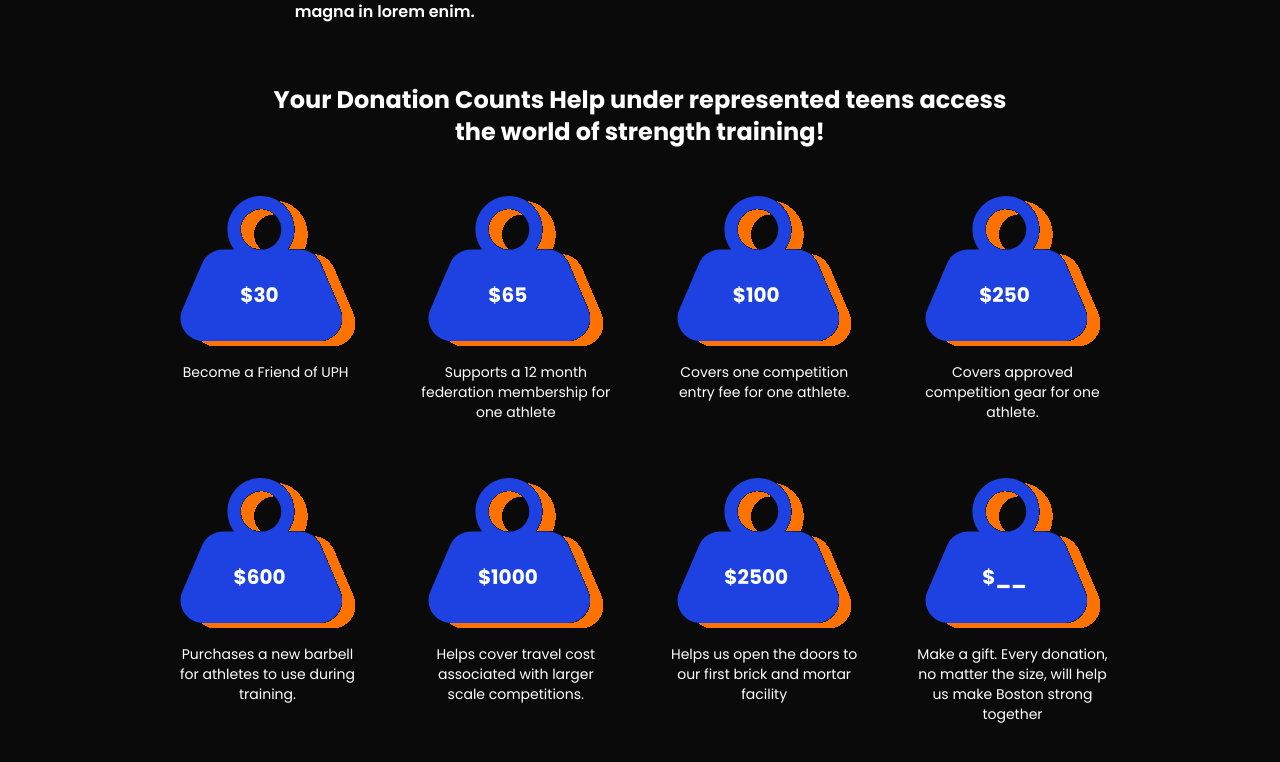
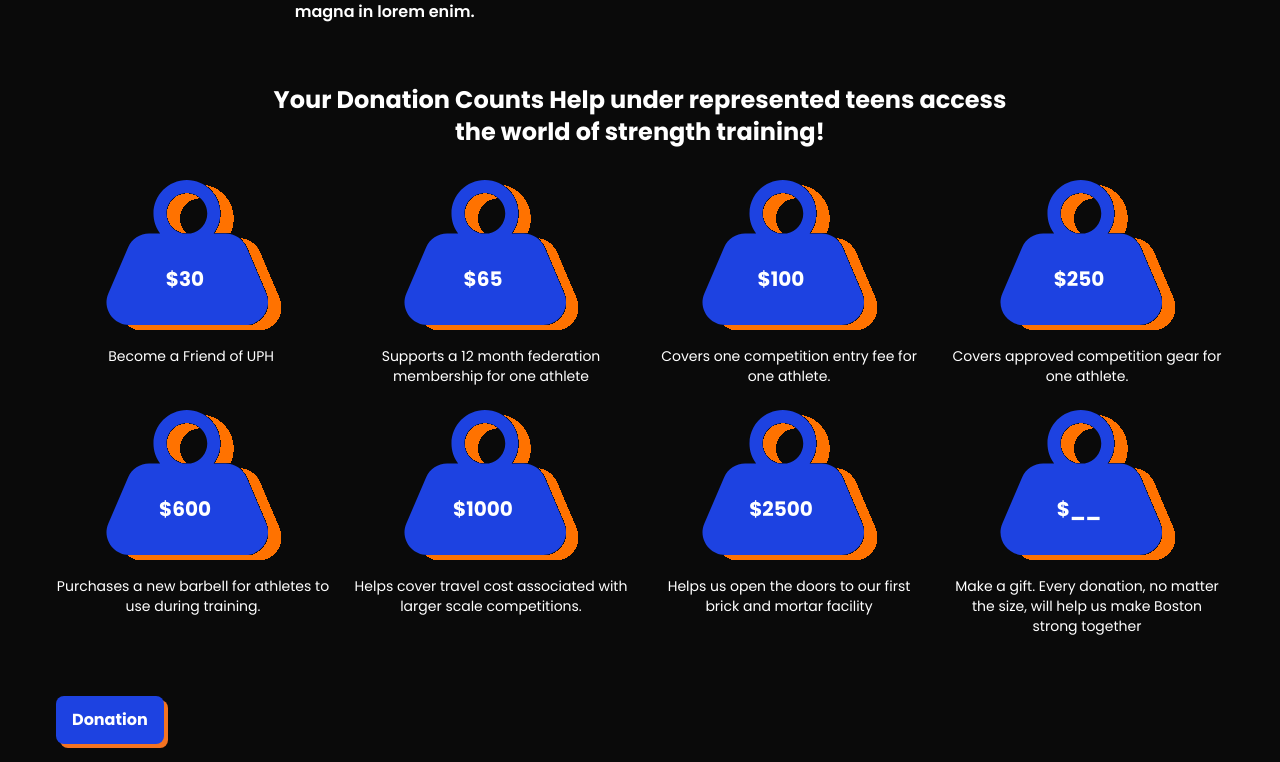
Before and after one commit to Artists-for-Humanity/urban-powerhouse, a Next.js app: page /Donation in a window 1280 px wide. Shown: the part 678-1440 px from the top of the page. Built offline with nearby package versions, Linux system fonts and the light colour scheme.

Commit message:
Proper grid

```diff
--- a/components/Donation/DonationWeight.tsx
+++ b/components/Donation/DonationWeight.tsx
@@ -14,16 +14,31 @@ interface DonationWeightProps {
 
 const DonationWeight: React.FC<DonationWeightProps> = ({ title, donations, className = '' }) => {
   return (
-    <div className={`col-span-full sm:col-start-2 sm:col-span-6 lg:col-start-2 lg:col-span-10 ${className} grid grid-cols-subgrid`}>
-      <h1 className="hidden lg:block col-start-2 col-span-8 text-2xl text-center font-bold mb-8">
+    <div className={`col-span-full ${className} grid grid-cols-subgrid`}>
+      <h1 className="hidden lg:block col-start-3 col-span-8 text-2xl text-center font-bold mb-8">
         {title}
       </h1>
 
-      <div className="col-span-full grid grid-cols-1 sm:grid-cols-3 lg:grid-cols-4 gap-6">
-        {donations.map((donation, index) => (
+      <div className="col-span-full sm:col-start-2 sm:col-span-6 lg:col-span-full grid grid-cols-subgrid gap-6">
+        {donations.map((donation, index) => {
+          const isLastRowSingle = donations.length % 3 === 1 && index === donations.length - 1;
+          const isLastRowEven = donations.length % 2 === 0 && index >= donations.length - 2;
+          const isSecondToLast = index === donations.length - 2;
+          const isLast = index === donations.length - 1;
+          return (
             <div
               key={index}
-            className="flex flex-col items-center p-4 rounded-lg"
+              className={`flex flex-col col-start-2 col-span-4 sm:col-span-2 lg:col-span-3 items-center rounded-lg ${
+                isLastRowSingle
+                ? 'sm:col-start-3'
+                : isLastRowEven
+                ? isSecondToLast
+                  ? 'sm:col-start-2'
+                  : isLast
+                  ? 'sm:col-start-4'
+                  : ''
+                : ''
+            }`}
             >
               <div className="relative w-full h-[150px] flex justify-center items-center">
                 <Image
@@ -38,12 +53,15 @@ const DonationWeight: React.FC<DonationWeightProps> = ({ title, donations, class
                 </span>
               </div>
 
-            <p className="text-sm  mt-4 text-center">
+              <p className="text-sm mt-4 text-center">
                 {donation.description}
               </p>
             </div>
-        ))}
+          );
+        })}
       </div>
+      {/* <Button label="Donate" href="/" variant="default" /> */}
+
     </div>
   );
 };
--- a/pages/Donation.tsx
+++ b/pages/Donation.tsx
@@ -6,6 +6,8 @@ import Container from "../components/Container";
 import Navigation from "../components/Navigation";
 import TextBlock from "../components/Donation/TextBlock";
 import DonationWeight from "../components/Donation/DonationWeight";
+import Button from "../components/Button";
+
 import '../app/globals.css';
 
 
@@ -29,9 +31,11 @@ export default function Donation() {
                     { amount: "$1000", description: "Helps cover travel cost associated with larger scale competitions." },
                     { amount: "$2500", description: "Helps us open the doors to our first brick and mortar facility" },
                     { amount: "$__", description: "Make a gift. Every donation, no matter the size, will help us make Boston strong  together" },
+
                     ]}
-                    className="bg-urban-grey"
                 />
+
+                <Button label="Donation" variant="default" href='/Donation' className="col-start-6" />
               </Container>
             <Footer />
           </Grid>
```
Lines whose indentation alone changed are shown as unchanged.
